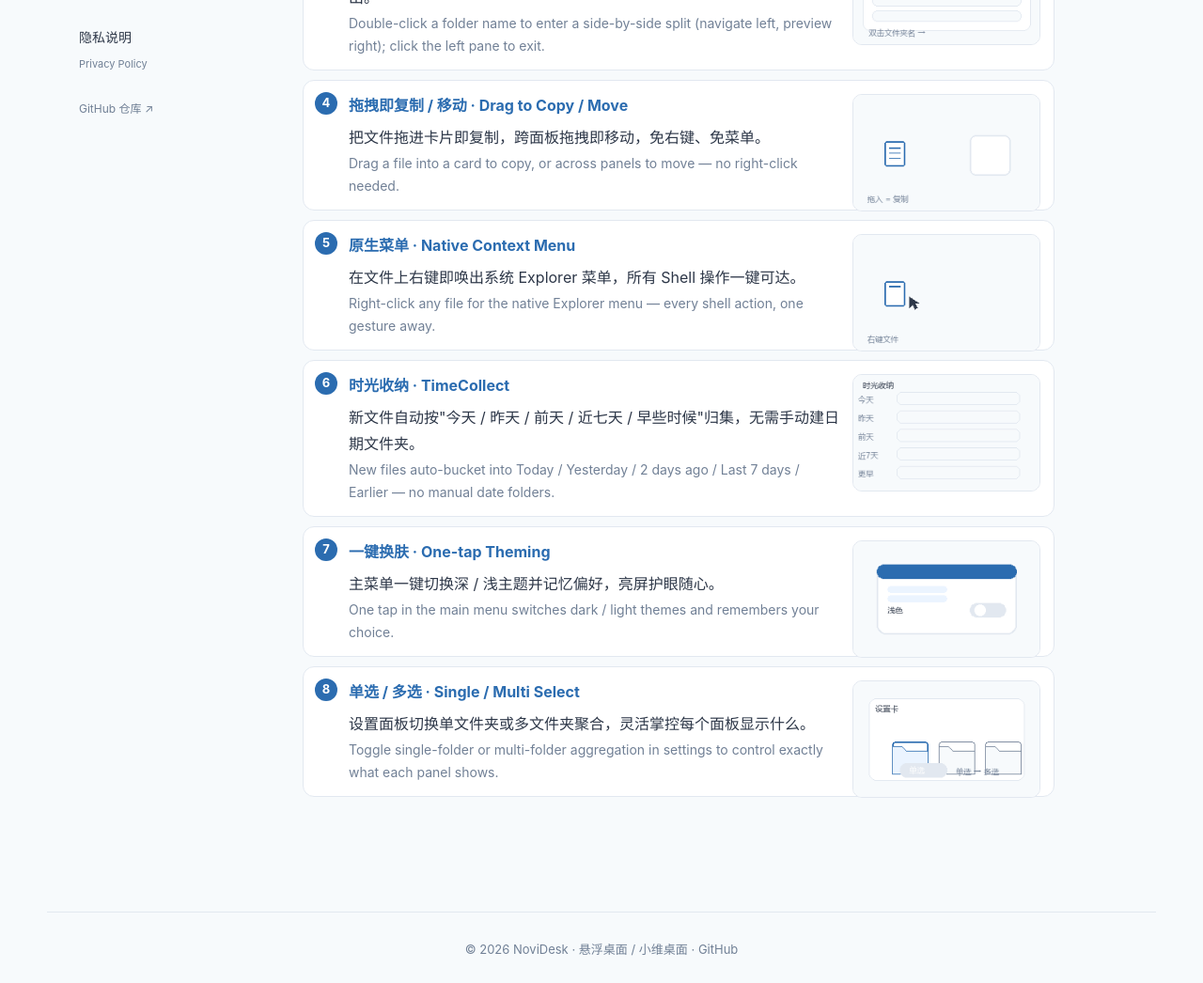
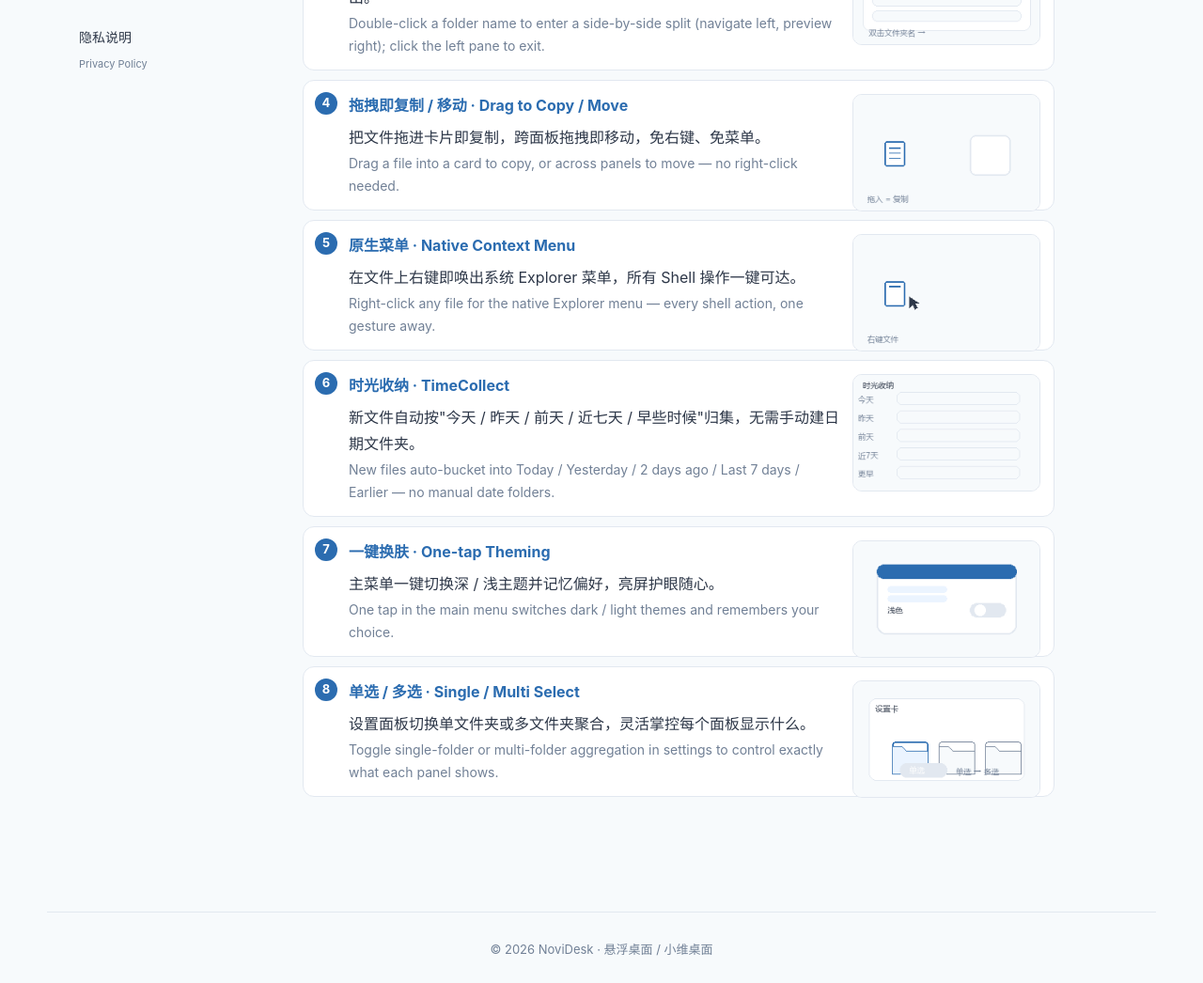
Before and after one commit to tech-littlesoft/NoviDesk, a Jekyll site: the page built from index.md, in a window 1280 px wide and 1400 px high, scrolled down 5305 px. Shown: the part 351-1397 px from the top of the window at 94% size. Built offline with Jekyll 4.4.1, drawn with Linux system fonts in a browser that asks for light colours.

Commit message:
Animate homepage illustrations as SVG; remove GitHub repo links

```diff
--- a/_includes/sidebar.html
+++ b/_includes/sidebar.html
@@ -26,7 +26,4 @@
       </a>
     </li>
   </ul>
-  <div class="sidebar-foot">
-    <a href="https://github.com/tech-littlesoft/NoviDesk" target="_blank" rel="noopener">GitHub 仓库 ↗</a>
-  </div>
 </nav>
--- a/_layouts/default.html
+++ b/_layouts/default.html
@@ -49,7 +49,7 @@
   </div>
 
   <footer class="site-footer">
-    <p>© {{ site.time | date: '%Y' }} NoviDesk · 悬浮桌面 / 小维桌面 · <a href="https://github.com/tech-littlesoft/NoviDesk" target="_blank" rel="noopener">GitHub</a></p>
+    <p>© {{ site.time | date: '%Y' }} NoviDesk · 悬浮桌面 / 小维桌面</p>
   </footer>
 
 {% if page.toc %}
--- a/assets/css/style.css
+++ b/assets/css/style.css
@@ -32,9 +32,6 @@ img { max-width:100%; height:auto; }
 .sidebar-nav li a .zh { font-size:14px; }
 .sidebar-nav li a .en { font-size:11px; color:var(--muted); }
 .sidebar-nav li a.active .en { color:var(--brand); opacity:0.7; }
-.sidebar-foot { margin-top:18px; padding-left:12px; font-size:12px; }
-.sidebar-foot a { color:var(--muted); text-decoration:none; }
-.sidebar-foot a:hover { color:var(--brand); }
 
 /* ===== Table of contents (right rail) ===== */
 .toc { padding:32px 0; }
@@ -107,7 +104,7 @@ figcaption { font-size:13px; color:var(--muted); margin-top:8px; text-align:cent
   .sidebar-nav li a { padding:6px 12px; border:1px solid var(--line); border-radius:999px; background:var(--card); }
   .sidebar-nav li a.active { border-color:var(--brand); }
   .sidebar-nav li a .en { display:none; }
-  .sidebar-foot { display:none; }
+
   .topbar { padding:10px 16px; }
   .brand-sub { display:none; }
   .page { padding:20px 0 48px; max-width:none; }
```
Also changed, not shown: assets/img/01-float.svg, assets/img/02-cards.svg, assets/img/03-fileops.svg, assets/img/04-split.svg, assets/img/05-timecollect.svg, assets/img/06-settings.svg, assets/img/07-themes.svg.
